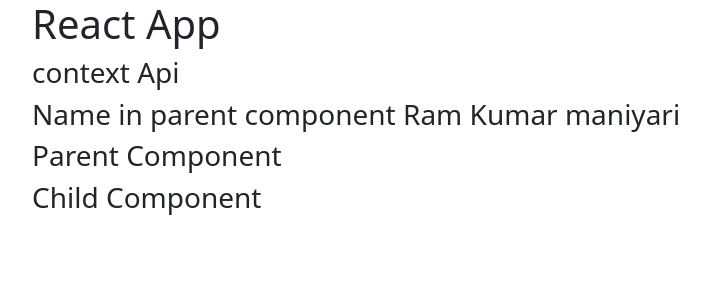
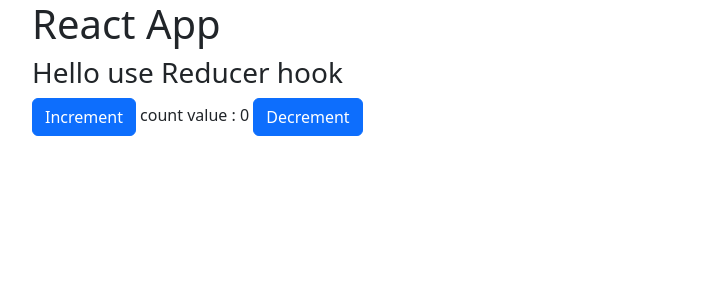
Before and after one commit to Developerramm/mern-stack-development, a React (Vite) app in the folder React/demo/: page / in a window 1280 px wide. Shown: the top 300 px of the page, without its empty margins (50-759 px from the left). Built offline with nearby package versions, Linux system fonts and the light colour scheme.

Commit message:
use Reducer hook in react

```diff
--- a/React/demo/src/App.jsx
+++ b/React/demo/src/App.jsx
@@ -1,15 +1,12 @@
 import React from "react";
-import ParentComp from "./components/ParentComp";
-import ContextApiDemo from "./contextApi/ContextApiDemo";
-import { BioProvier } from "./contextApi";
+
+import { ReducerComp } from "./useReducer";
 
 const App = () => {
   return (
     <div className="container">
       <h1>React App </h1>
-      <BioProvier>
-        <ContextApiDemo />
-      </BioProvier>
+      <ReducerComp />
     </div>
   );
 };
--- a/React/demo/src/contextApi/Parent.jsx
+++ b/React/demo/src/contextApi/Parent.jsx
@@ -1,7 +1,9 @@
 import React from "react";
 import Child from "./Child";
 
+
 const Parent = () => {
+
   return (
     <div>
       <h3>Parent Component </h3>
--- /dev/null
+++ b/React/demo/src/useReducer/index.jsx
@@ -0,0 +1,34 @@
+import { useReducer } from "react";
+
+export const ReducerComp = () => {
+  const reducer = (state, action) => {
+    if (action.type === "Increment") {
+      return state + 1;
+    }
+    if (action.type === "Decrement") {
+      return state - 1;
+    }
+  };
+  const [count, dispatch] = useReducer(reducer, 0);
+  return (
+    <div className="row">
+      <div className="col">
+        <h3>Hello use Reducer hook </h3>
+        <button
+          className="btn btn-primary"
+          onClick={() => dispatch({ type: "Increment" })}
+        >
+          {" "}
+          Increment{" "}
+        </button>
+        <span> count value : {count} </span>
+        <button
+          onClick={() => dispatch({ type: "Decrement" })}
+          className="btn btn-primary"
+        >
+          Decrement{" "}
+        </button>
+      </div>
+    </div>
+  );
+};
```
